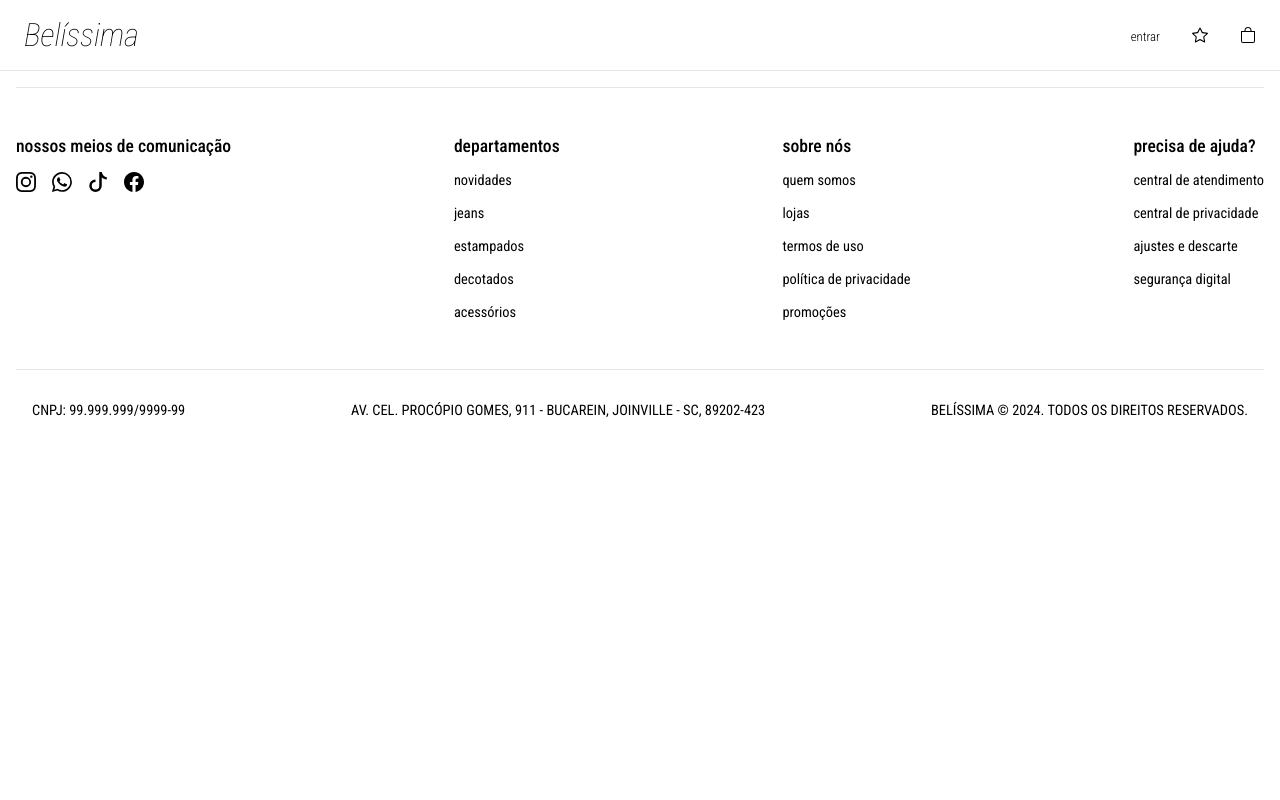
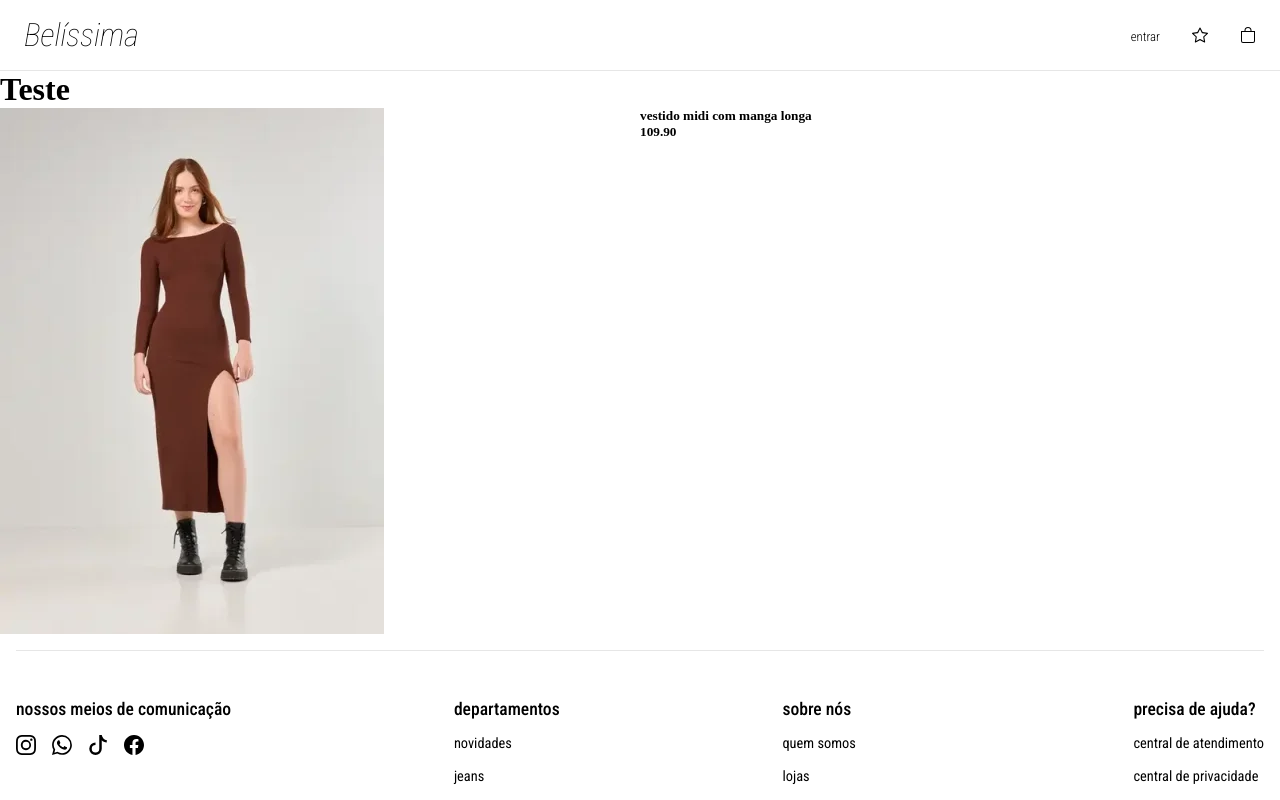
Before and after one commit to projeto-belissima/front-end, a Vue app: page /vestido in a window 1280 px wide. Shown: the top 800 px of the page. Built offline with nearby package versions, Linux system fonts and the light colour scheme.

Commit message:
Feat: Iniciação da página de vestido #16

```diff
--- a/src/router/index.js
+++ b/src/router/index.js
@@ -18,6 +18,11 @@ const router = createRouter({
       name: 'login',
       component: () => import('../views/LoginView.vue'),
     },
+    {
+      path: '/vestido',
+      name: 'vestido',
+      component: () => import('../views/VestidosView.vue'),
+    },
   ],
 })
 
--- /dev/null
+++ b/src/views/VestidosView.vue
@@ -0,0 +1,35 @@
+<script setup>
+import { ref } from 'vue'
+
+const vestido = ref({
+    id: 1,
+    nome: "vestido midi com manga longa",
+    mediaPreco: "109.90",
+    img: "vestido-midi-marrom.png",
+    alt: ""
+})
+
+const imgUrl = (img) => new URL(`../assets/img/${img}`, import.meta.url).href;
+
+</script>
+
+<template>
+    <h1>Teste</h1>
+
+    <section class="vestido">
+        <img :src="imgUrl(vestido.img)">
+        <div class="informacoes">
+        <h5 class="nome-produto">{{ vestido.nome }}</h5>
+        <h5 class="valor-produto">{{ vestido.mediaPreco }}</h5>
+        </div>
+    </section>
+</template>
+
+<style scoped>
+
+.vestido {
+    display: grid;
+    grid-template-columns: 1fr 1fr;
+}
+
+</style>
```
Also changed, not shown: src/views/HomeView.vue (+22 -20 lines).
